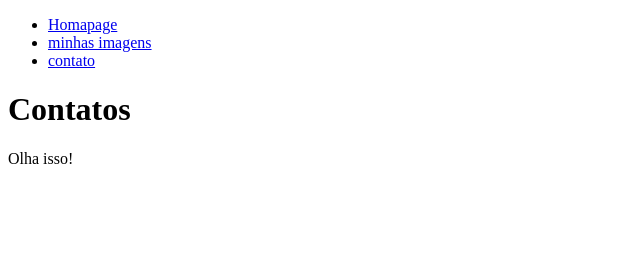
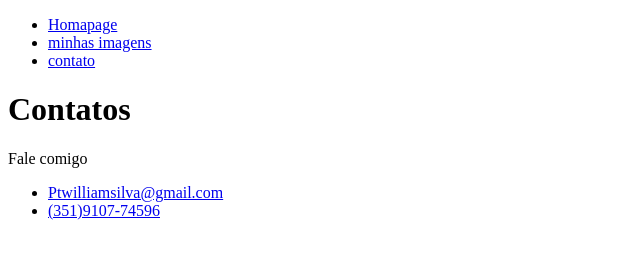
Before and after one commit to Bllogwill/Projeto.html, a plain HTML site: page contact.html in a window 1280 px wide. Shown: the whole page, without its empty margins (0-640 px from the left). Drawn offline with Linux system fonts and the light colour scheme.

Commit message:
atualização ok

```diff
--- a/contact.html
+++ b/contact.html
@@ -24,6 +24,15 @@
 
     <h1>Contatos</h1>
 
-    <p>Olha isso!</p>
+    <p>Fale comigo</p>
+
+    <ul>
+        <li>
+            <a href="william:meuemail.com">Ptwilliamsilva@gmail.com</a>
+        </li>
+        <li>
+            <a href="tel:351910774596">(351)9107-74596</a>
+        </li>
+    </ul>
 </body>
 </html>
```
Also changed, not shown: files/images.html (+5 -1 lines).
